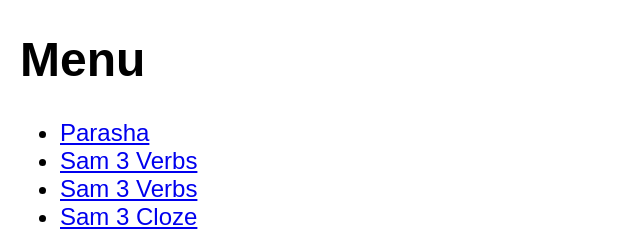
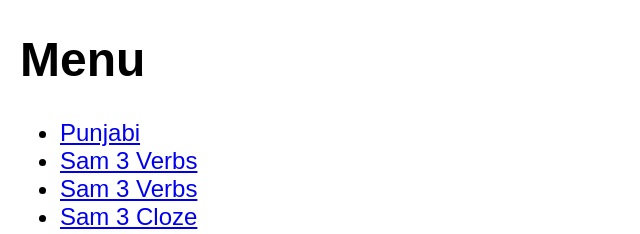
Before and after one commit to machawt/hebrew, a plain HTML site: page index.html in a window 1280 px wide. Shown: the top 234 px of the page, 0-640 px from the left. Drawn offline with Linux system fonts and the light colour scheme.

Commit message:
Update index.html

```diff
--- a/index.html
+++ b/index.html
@@ -15,7 +15,7 @@
 <body>
 <h1> Menu</h1>
 <ul>
-	<li><a href="Para1.html">Parasha</a></li><li><a href="verbs3.html">Sam 3 Verbs</a></li><li><a href="verbs3.html">Sam 3 Verbs</a></li>
+	<li><a href="PunAlp.html">Punjabi </a></li><li><a href="verbs3.html">Sam 3 Verbs</a></li><li><a href="verbs3.html">Sam 3 Verbs</a></li>
 <li><a href="cloze3.html">Sam 3 Cloze</a></li>
 <li><a href="cloze4.html">Sam 4 Cloze</a></li>
 <li><a href="verbs4.html">Sam 4 verbs</a></li>
```
